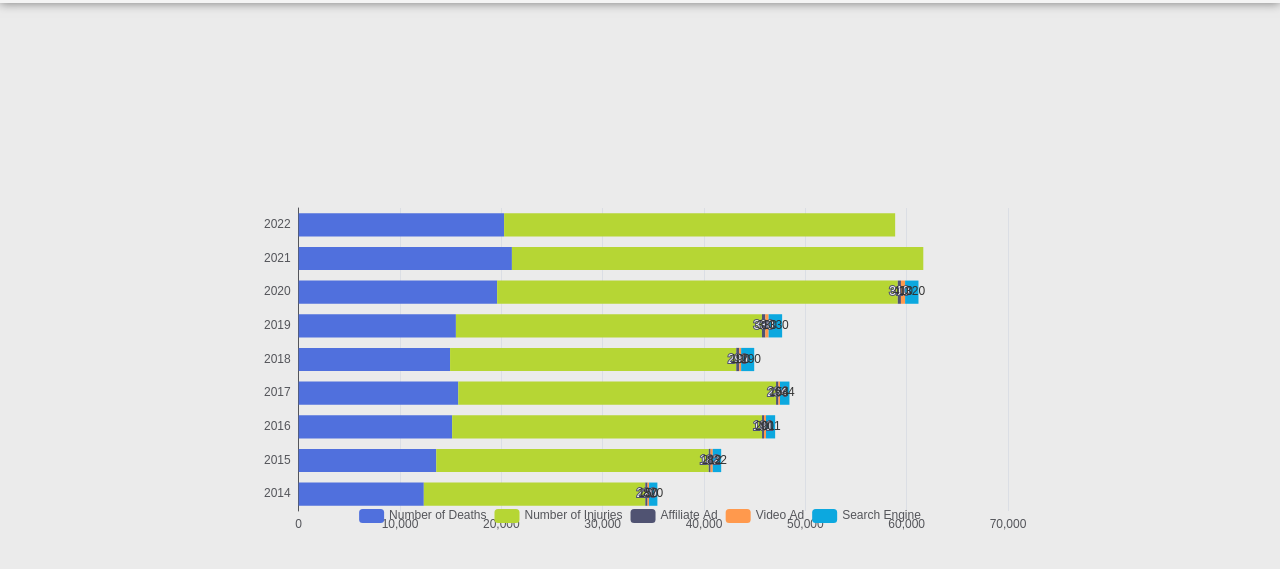
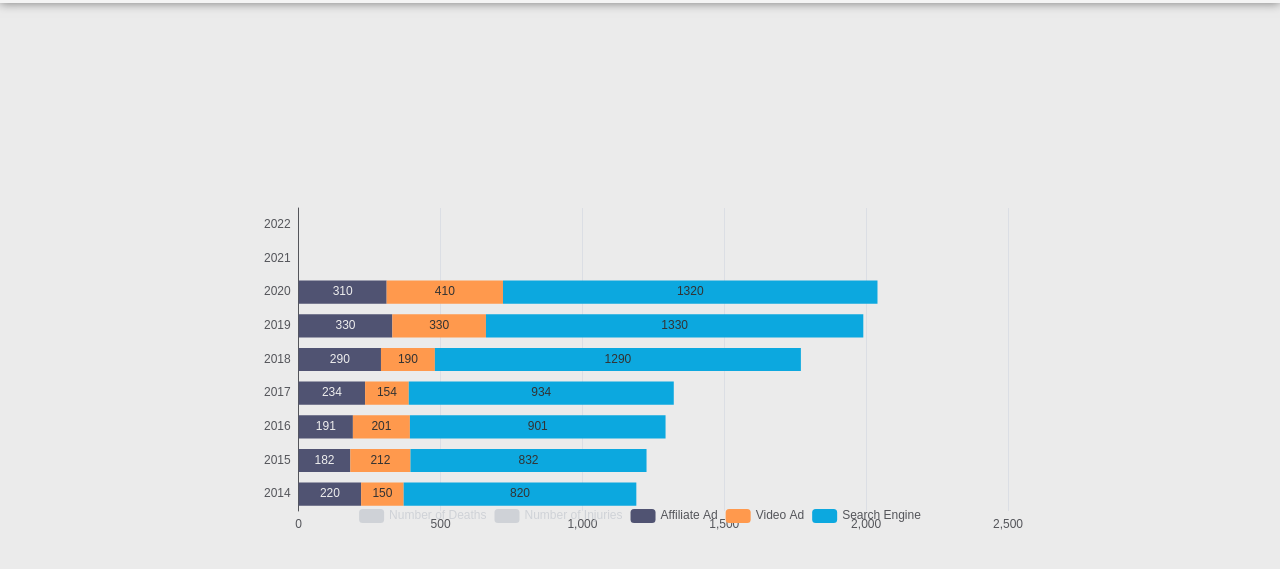
Before and after one commit to skywalker767/DataCanSee, a plain HTML site: page page/index8.html in a window 1280 px wide. Shown: the part 57-626 px from the top of the page. Drawn offline with nearby package versions, Linux system fonts and the light colour scheme.

Commit message:
Updata index8.html

```diff
--- a/page/index8.html
+++ b/page/index8.html
@@ -64,7 +64,12 @@
                     type: 'shadow' // 'shadow' as default; can also be 'line' or 'shadow'
                 }
             },
-            legend: {},
+            legend: {
+                selected: {
+                    'Number of Deaths': false,
+                    'Number of Injuries': false,
+                }
+            },
             grid: {
                 left: '3%',
                 right: '4%',
```
